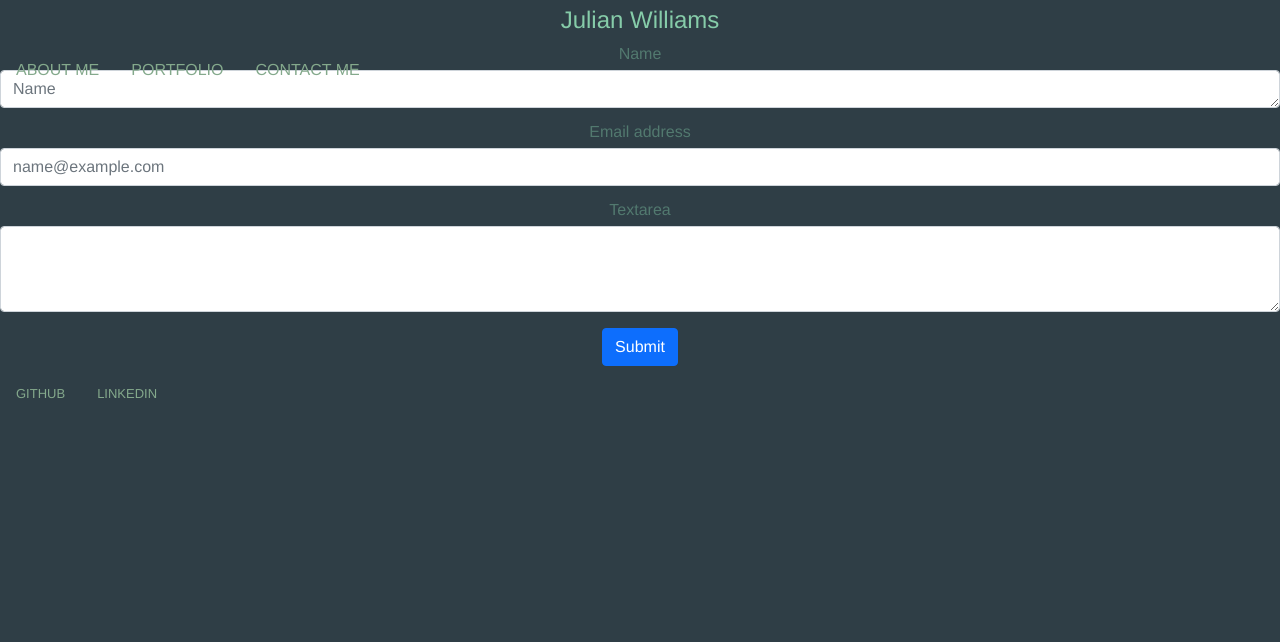
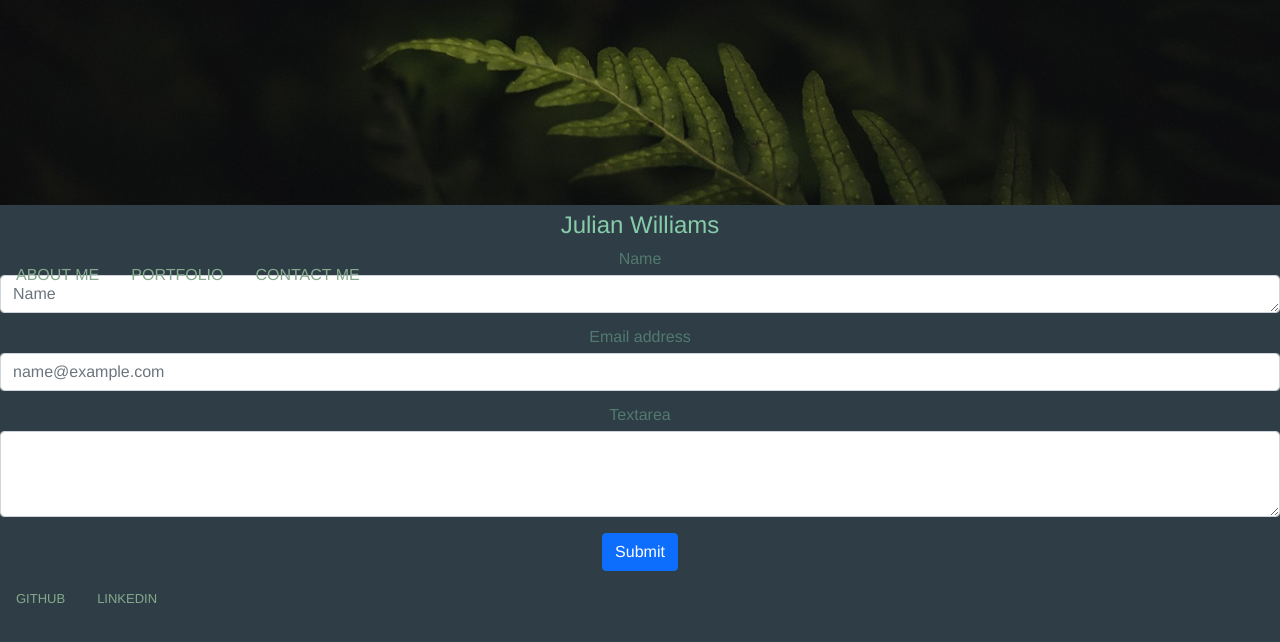
Before and after one commit to LordLowdar/reactportfol, a React (Create React App) app: page /contact in a window 1280 px wide. Shown: the top 642 px of the page. Built offline with nearby package versions, Linux system fonts and the light colour scheme; the HTML template or start-up script is replaced by a standard one.

Commit message:
Added hero banner

```diff
--- a/src/App.js
+++ b/src/App.js
@@ -5,16 +5,18 @@ import Contact from './components/Contact';
 import Footer from './components/Footer';
 import Header from './components/Header';
 import Resume from './components/Resume';
+import Hero from './components/Hero';
 import Portfolio from './components/Portfolio';
 
 function App() {
   return (
     <>
       <Router>
+        <Hero />
         <Header />
         {/* <Divide /> */}
         <Routes>
-          <Route exact path="/" element={<About />} />
+          <Route exact path="/reactportfol" element={<About />} />
           <Route path="/about" element={<About />} />
           <Route path="/portfolio" element={<Portfolio />} />
           <Route path="/contact" element={<Contact />} />
--- /dev/null
+++ b/src/components/Hero.js
@@ -0,0 +1,12 @@
+import React from 'react';
+import banner from '../images/Hero.jpg';
+
+function Hero() {
+  return (
+    <div className="heroBanner">
+      <img id="banner" src={banner} />
+    </div>
+  );
+}
+
+export default Hero;
--- a/src/style.css
+++ b/src/style.css
@@ -28,6 +28,10 @@ header::after {
   content: '';
   display: table;
   clear: both;
+}
+
+#banner {
+  width: 100%;
 }
 
 #hook {
```
Also changed, not shown: src/images/Hero.jpg (added).
